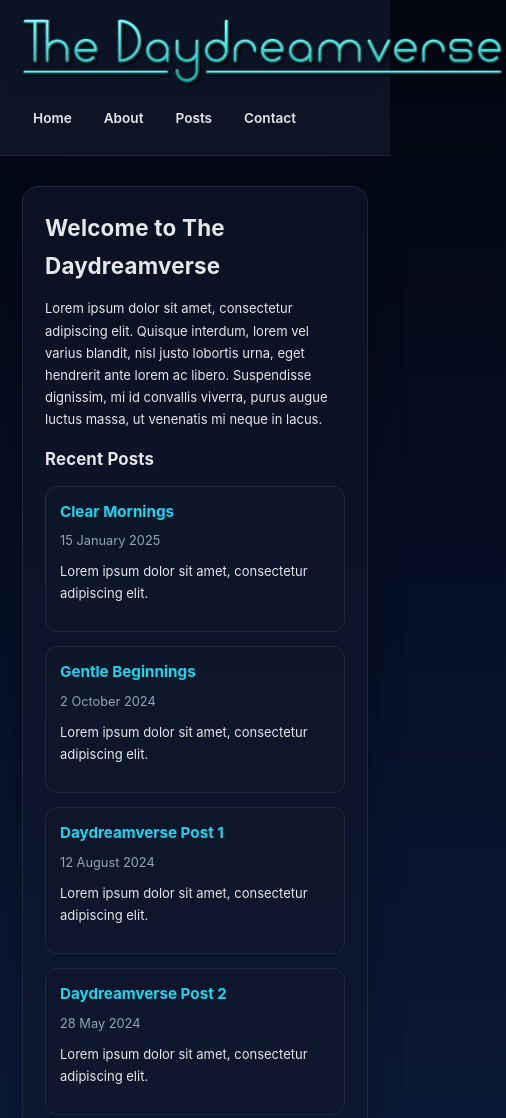
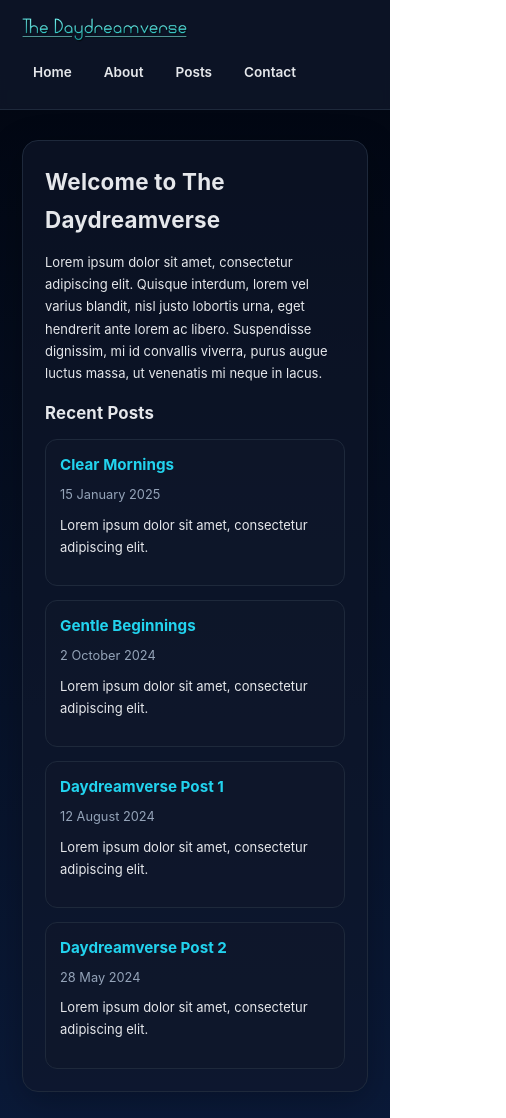
Before and after one commit to DeDaydreamer/recovery-static-blog, a plain HTML site: page index.html in a window 390 px wide. Shown: the top 1118 px of the page, 506 px wide, since content can reach past the window. Drawn offline with Linux system fonts and the light colour scheme.

Commit message:
logo bug fix1

```diff
--- a/assets/styles.css
+++ b/assets/styles.css
@@ -195,8 +195,5 @@ p {
     gap: 10px;
   }
 
-  .logo-main {
-    height: clamp(68px, 18vw, 92px);
-    width: auto;
-  }
+
 }
```
